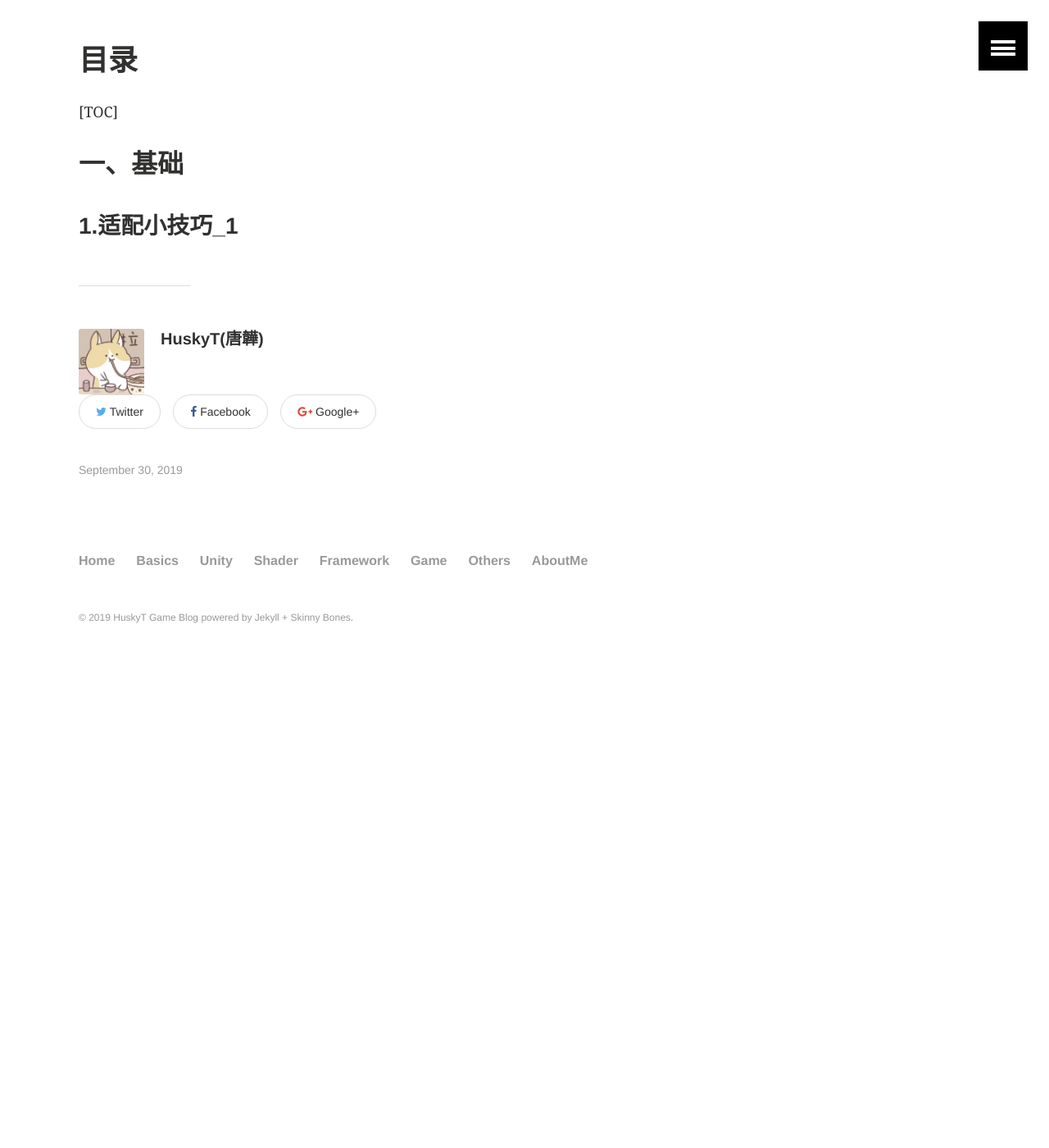
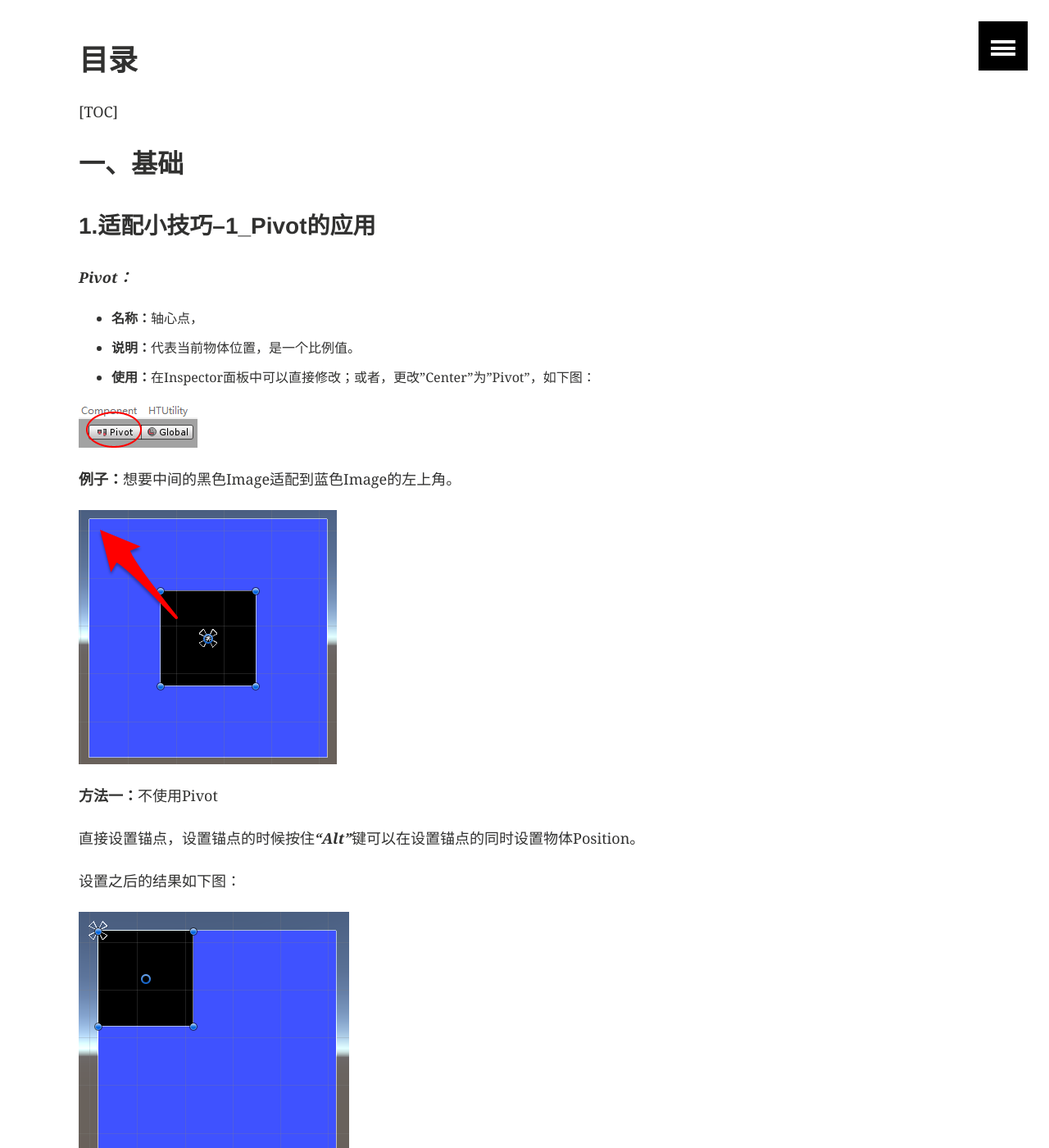
Before and after one commit to HuskyTGame/HuskyTGame.github.io, a Jekyll site: the page built from _posts/unity/2019-09-30-UGUI--基础_基础组件/2019-09-30-UGUI--基础_基础组件.md, in a window 1280 px wide and 1400 px high, scrolled down 235 px. Shown: the whole window at 82% size. Built offline with Jekyll 4.4.1, drawn with Linux system fonts in a browser that asks for light colours; before the commit the page ends 1074 px from its top, so only the background shows below that; some of the changed text lies outside the part shown.

Commit message:
Update 2019-09-30-UGUI--基础_基础组件.md

```diff
--- a/_posts/unity/2019-09-30-UGUI--基础_基础组件/2019-09-30-UGUI--基础_基础组件.md
+++ b/_posts/unity/2019-09-30-UGUI--基础_基础组件/2019-09-30-UGUI--基础_基础组件.md
@@ -12,4 +12,50 @@ image:
 
 ## 一、基础
 
-### 1.适配小技巧_1
+### 1.适配小技巧--1_Pivot的应用
+
+***Pivot：***
+
+- **名称：**轴心点，
+- **说明：**代表当前物体位置，是一个比例值。
+- **使用：**在Inspector面板中可以直接修改；或者，更改"Center"为"Pivot"，如下图：
+
+![picture0](https://huskytgame.github.io/images/in-post/unity/2019-09-30-UGUI--基础_基础组件/ScreenShot000.png)
+
+**例子：**想要中间的黑色Image适配到蓝色Image的左上角。
+
+![picture1](https://huskytgame.github.io/images/in-post/unity/2019-09-30-UGUI--基础_基础组件/ScreenShot001.png)
+
+**方法一：**不使用Pivot
+
+直接设置锚点，设置锚点的时候按住***"Alt"***键可以在设置锚点的同时设置物体Position。
+
+设置之后的结果如下图：
+
+![picture2](https://huskytgame.github.io/images/in-post/unity/2019-09-30-UGUI--基础_基础组件/ScreenShot002.png)
+
+黑色Image的Inspector面板显示如下图：
+
+![picture3](https://huskytgame.github.io/images/in-post/unity/2019-09-30-UGUI--基础_基础组件/ScreenShot003.png)
+
+其中PosX和PosY分别为Width和Height的一半。
+
+**此法的缺点：**在设置此Img的位置时候，代码中需要考虑到Img的宽高。
+
+**方法二：**使用Pivot
+
+首先将轴心点Pivot移动到左上角，然后同上一样设置锚点。
+
+![picture4](https://huskytgame.github.io/images/in-post/unity/2019-09-30-UGUI--基础_基础组件/ScreenShot004.png)
+
+设置之后的结果如下图：
+
+![picture5](https://huskytgame.github.io/images/in-post/unity/2019-09-30-UGUI--基础_基础组件/ScreenShot005.png)
+
+黑色Image的Inspector面板显示如下图：
+
+![picture6](https://huskytgame.github.io/images/in-post/unity/2019-09-30-UGUI--基础_基础组件/ScreenShot006.png)
+
+此时的PosX和PosY均为0，意思是代表黑色Img位置的轴心点Pivot与锚点之间的相对位置为(0,0)。
+
+**此法的优点：**不再需要在代码中考虑Img的宽高，降低代码复杂度。
```
